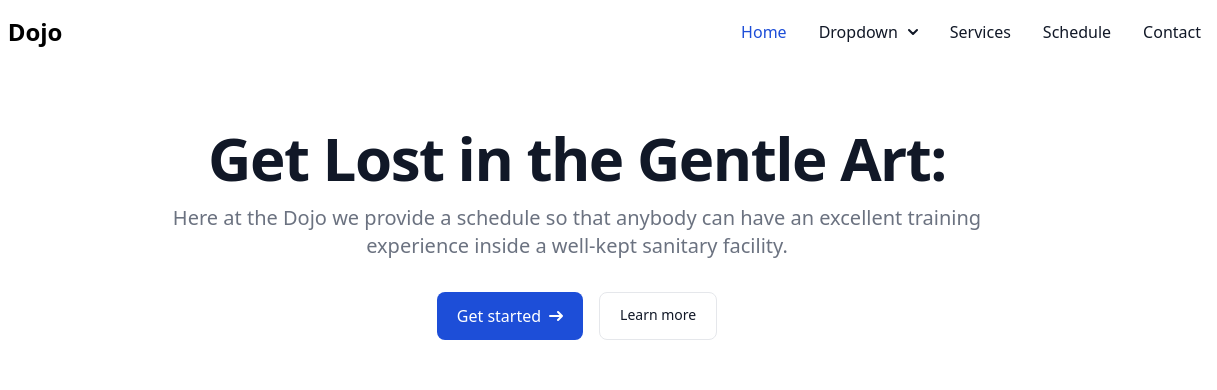
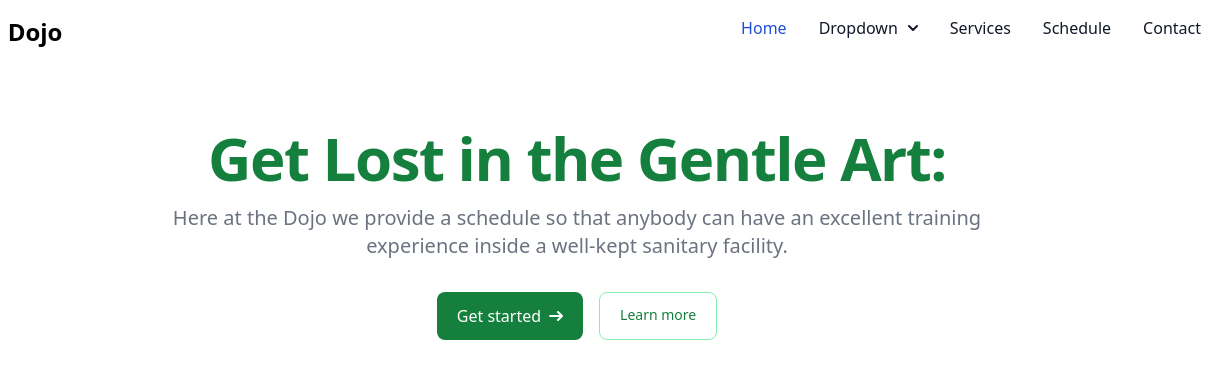
Before and after one commit to roelmarasigan/my-pwp-roel, a plain HTML site: page public_html/documentation/milestone-2.html in a window 1280 px wide. Shown: the top 390 px of the page, 63-1280 px from the left. Drawn offline with nearby package versions, Linux system fonts and the light colour scheme; a script that the page names is missing.

Commit message:
updated wireframe

```diff
--- a/public_html/documentation/milestone-2.html
+++ b/public_html/documentation/milestone-2.html
@@ -6,7 +6,6 @@
     <script src="https://cdn.tailwindcss.com"></script>
     <title>Tailwind Code Along</title>
     <link href="https://cdn.jsdelivr.net/npm/flowbite@2.4.1/dist/flowbite.min.css"  rel="stylesheet" />
-    <title>Document</title>
 </head>
 <body>
 
@@ -14,7 +13,7 @@
 
 <section class="container container-mx-auto">
 <nav class="bg-white border-gray-200 dark:bg-gray-900 dark:border-gray-700">
-    <div class="max-w-screen-xl flex flex-wrap items-center justify-between mx-auto p-4">
+    <div class="max-w-screen-xl flex flex-wrap items-front justify-between mx-auto p-4">
         <a href="#" class="flex items-center space-x-3 rtl:space-x-reverse">
             <img src="https://flowbite.com/docs/images/logo.svg" class="h-8" alt="Flowbite Logo" />
             <span class="self-center text-2xl font-semibold whitespace-nowrap dark:text-white">Dojo</span>
@@ -70,16 +69,16 @@
 
 <section class="bg-white dark:bg-gray-900 container container mx-auto">
     <div class="py-8 px-4 mx-auto max-w-screen-xl text-center lg:py-16">
-        <h1 class="mb-4 text-4xl font-extrabold tracking-tight leading-none text-gray-900 md:text-5xl lg:text-6xl dark:text-white">Get Lost in the Gentle Art:</h1>
+        <h1 class="mb-4 text-4xl font-extrabold tracking-tight leading-none text-green-700 md:text-5xl lg:text-6xl dark:text-white">Get Lost in the Gentle Art:</h1>
         <p class="mb-8 text-lg font-normal text-gray-500 lg:text-xl sm:px-16 lg:px-48 dark:text-gray-400">Here at the Dojo we provide a schedule so that anybody can have an excellent training experience inside a well-kept sanitary facility. </p>
         <div class="flex flex-col space-y-4 sm:flex-row sm:justify-center sm:space-y-0">
-            <a href="#" class="inline-flex justify-center items-center py-3 px-5 text-base font-medium text-center text-white rounded-lg bg-blue-700 hover:bg-blue-800 focus:ring-4 focus:ring-blue-300 dark:focus:ring-blue-900">
+            <a href="#" class="inline-flex justify-center items-center py-3 px-5 text-base font-medium text-center text-white rounded-lg bg-green-700 hover:bg-green-800 focus:ring-4 focus:ring-blue-300 dark:focus:ring-blue-900">
                 Get started
                 <svg class="w-3.5 h-3.5 ms-2 rtl:rotate-180" aria-hidden="true" xmlns="http://www.w3.org/2000/svg" fill="none" viewBox="0 0 14 10">
                     <path stroke="currentColor" stroke-linecap="round" stroke-linejoin="round" stroke-width="2" d="M1 5h12m0 0L9 1m4 4L9 9"/>
                 </svg>
             </a>
-            <a href="#" class="py-3 px-5 sm:ms-4 text-sm font-medium text-gray-900 focus:outline-none bg-white rounded-lg border border-gray-200 hover:bg-gray-100 hover:text-blue-700 focus:z-10 focus:ring-4 focus:ring-gray-100 dark:focus:ring-gray-700 dark:bg-gray-800 dark:text-gray-400 dark:border-gray-600 dark:hover:text-white dark:hover:bg-gray-70">
+            <a href="#" class="py-3 px-5 sm:ms-4 text-sm font-medium text-green-700 focus:outline-none bg-white rounded-lg border border-green-300 hover:bg-gray-100 hover:text-green-700 focus:z-10 focus:ring-4 focus:ring-gray-100 dark:focus:ring-gray-700 dark:bg-gray-800 dark:text-gray-400 dark:border-gray-600 dark:hover:text-white dark:hover:bg-gray-70">
                 Learn more
             </a>
         </div>
```
